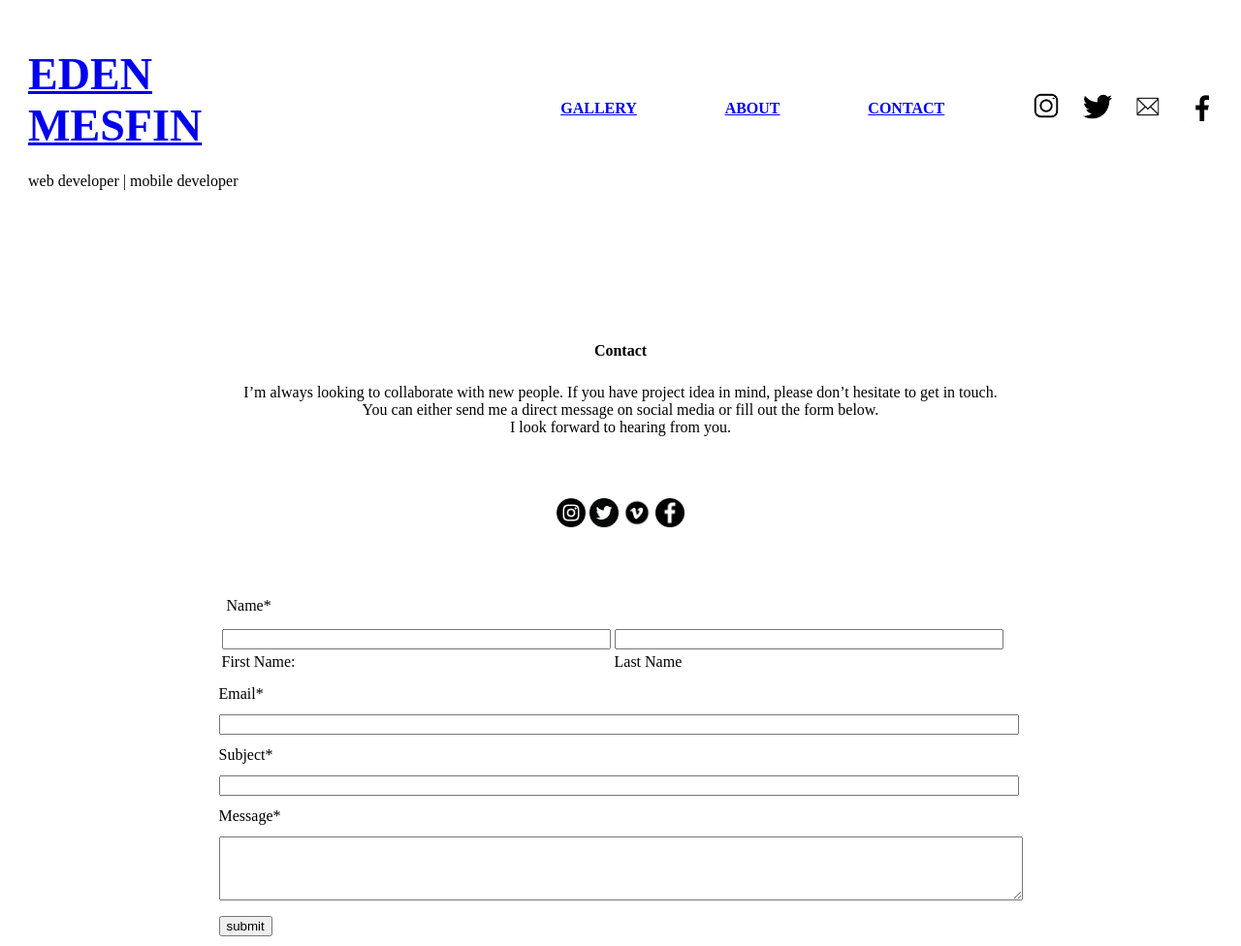
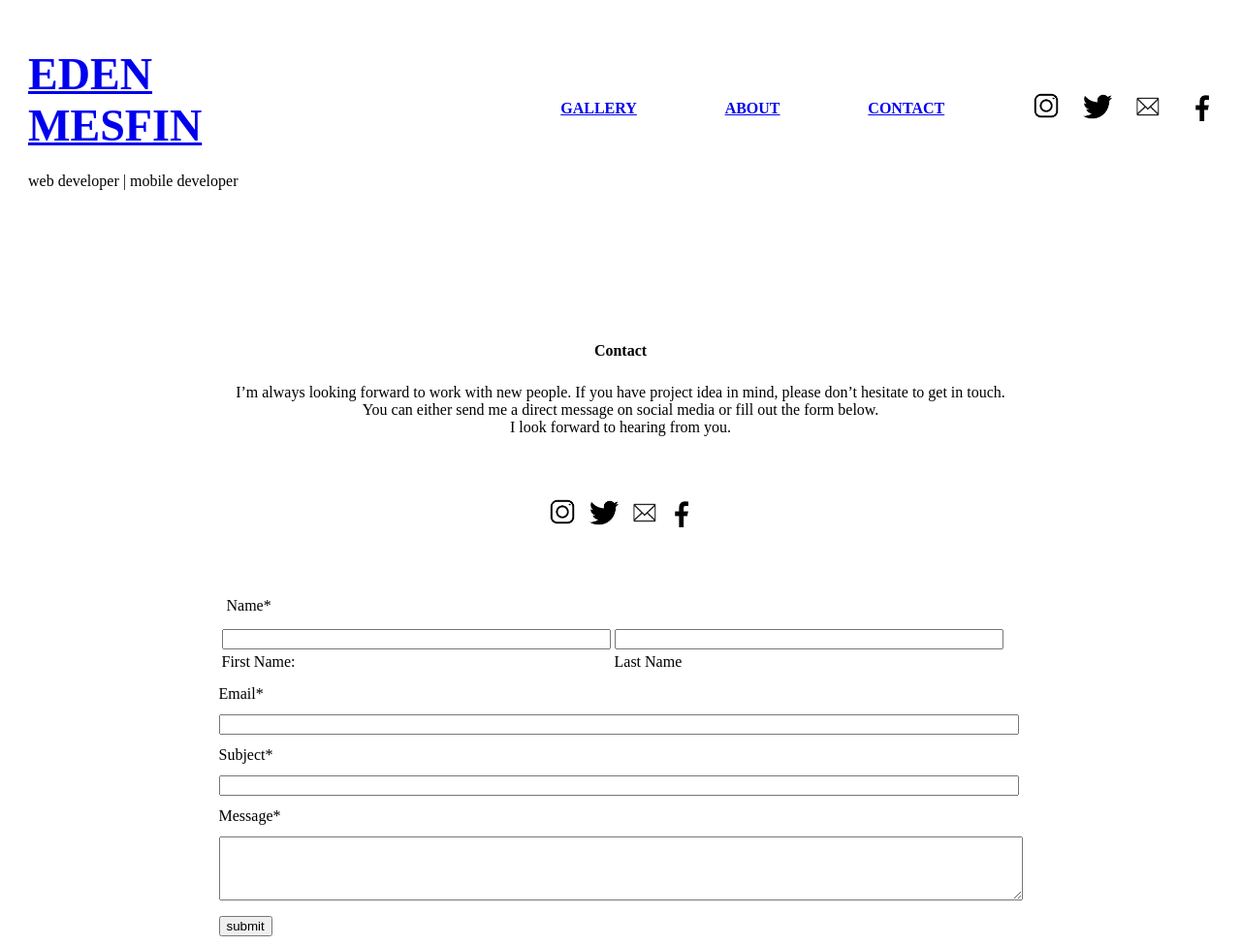
Before and after one commit to Edenmt301/MyPersonalWeb, a plain HTML site: page contact.html in a window 1280 px wide. Shown: the whole page at 97% size. Drawn offline with Linux system fonts and the light colour scheme.

Commit message:
my tenth draft version 1.0.9

```diff
--- a/contact.html
+++ b/contact.html
@@ -20,19 +20,19 @@
             <td><pre>      </pre></td>
             <td><a href="contact.html"><strong>CONTACT</strong></a></td>
             <td><pre>      </pre></td>
-            <td><img src="./assets/images/insta.png" alt="" height="30" width="30"></td>
-       <td><img src="./assets/images/tweet.png" alt="" height="30" width="30"></td>
-       <td><img src="./assets/images/email2.jpg" alt="" height="30" width="30"></td>
-       <td><img src="./assets/images/facebook5.jpg" alt="" height="30" width="30"></td>
-         </tr>
-         <tr><td><br><br><br><br><br></td></tr>
+            <td><a href="https://www.instagram.com/edimes100/" target = "_blank"><img src="./assets/images/insta.png" alt="" height="30" width="30"></a></td>
+            <td><a href="https://twitter.com/edimes1" target = "_blank"><img src="./assets/images/tweet.png" alt="" height="30" width="30"></a></td>
+            <td><a href="https://www.gmail.com" target = "_blank"><img src="./assets/images/email2.jpg" alt="" height="30" width="30"></a></td>
+            <td><a href="https://www.facebook.com/eden.mesfin.39" target = "_blank"><img src="./assets/images/facebook5.jpg" alt="" height="30" width="30"></a></td>
+        </tr>
+        <tr><td><br><br><br><br><br></td></tr>
         </table>
         <table align="center" cellspacing="2">
             <tr>
                 <td><h4 align="center">Contact</h4></td>
                 </tr>
                 <tr>
-                <td align="center">I’m always looking to collaborate with new people.
+                <td align="center">I’m always looking forward to work with new people.
                     If you have project idea in mind, please don’t hesitate to get in touch. <br>
                     You can either send me a direct message on social media or fill out the form below. <br>
                     I look forward to hearing from you.</td>
@@ -40,10 +40,10 @@
             <tr><td><br><br><br></td></tr>
             <table align="center">
             <tr>
-            <td ><img src="./assets/images/dark-instagram-96.png" alt="" height="30" width="30"></td>
-            <td ><img src="./assets/images/dark-twitter-96.png" alt="" height="30" width="30"></td>
-            <td ><img src="./assets/images/vimeo.png" alt="" height="30" width="30"></td>
-            <td ><img src="./assets/images/facebook4.png" alt="" height="30" width="30"></td>
+                <td><a href="https://www.instagram.com/edimes100/" target = "_blank"><img src="./assets/images/insta.png" alt="" height="30" width="30"></a>&nbsp;&nbsp;</td>
+                <td><a href="https://twitter.com/edimes1" target = "_blank"><img src="./assets/images/tweet.png" alt="" height="30" width="30"></a>&nbsp;&nbsp;</td>
+                <td><a href="https://www.gmail.com" target = "_blank"><img src="./assets/images/email2.jpg" alt="" height="30" width="30"></a></td>
+                <td><a href="https://www.facebook.com/eden.mesfin.39" target = "_blank"><img src="./assets/images/facebook5.jpg" alt="" height="30" width="30"></a></td>
             </tr>
             <tr><td><br><br><br></td></tr>
         </table>
@@ -83,7 +83,7 @@
           <td > <textarea required name="" id="txarea" cols="101.5" rows="4" name="txarea"aria-setsize="114*114" ></textarea></td>
           </tr>
           <tr>
-           <td><input type="submit" value="submit"></td>
+           <td><input type="submit" value="submit" ></td>
         </tr>
 
         </table>
```
Also changed, not shown: about.html (+7 -7 lines), gallery.html (+6 -6 lines), index.html (+4 -4 lines), assets/images/pro.jpg (added), assets/images/pro1.jpg (added).
